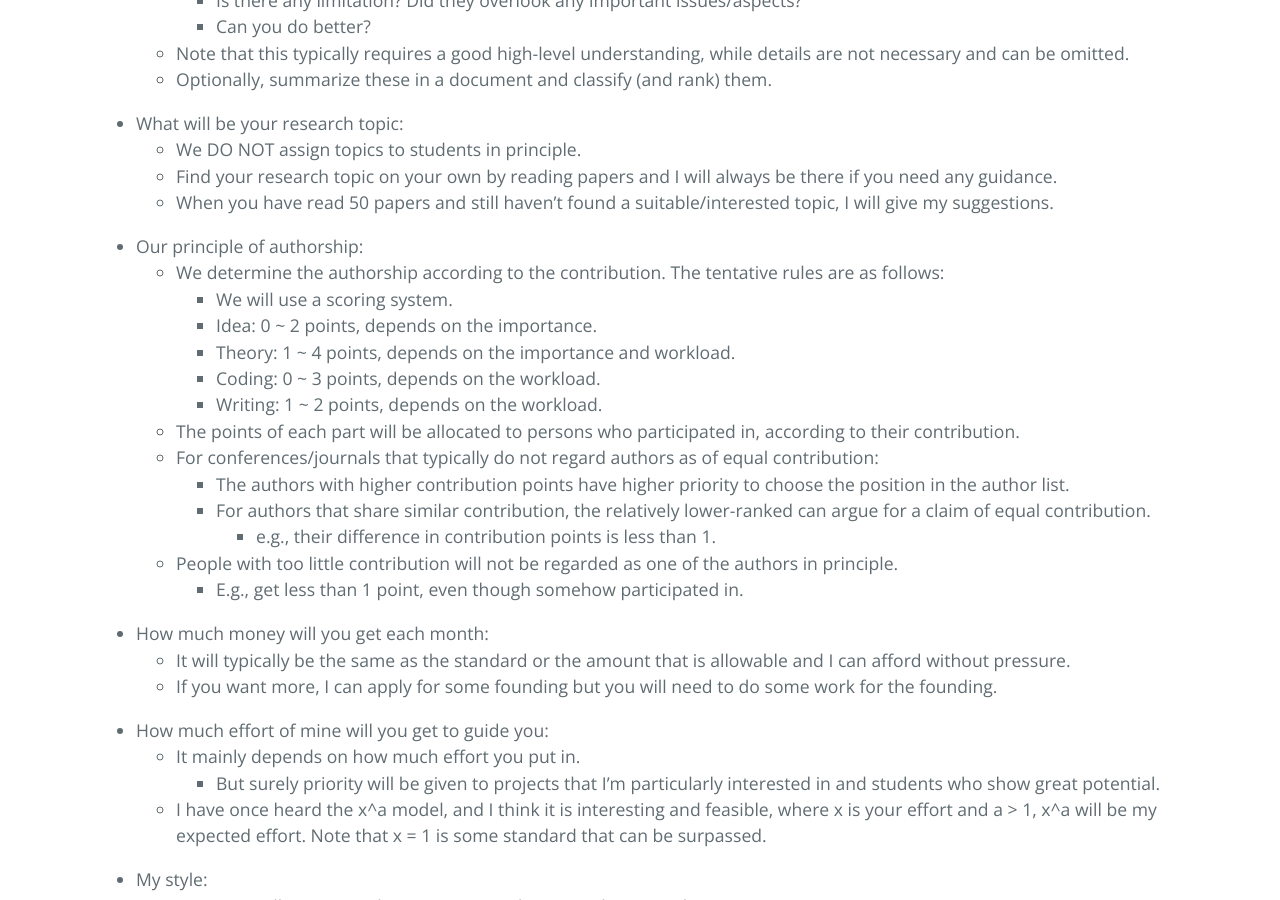
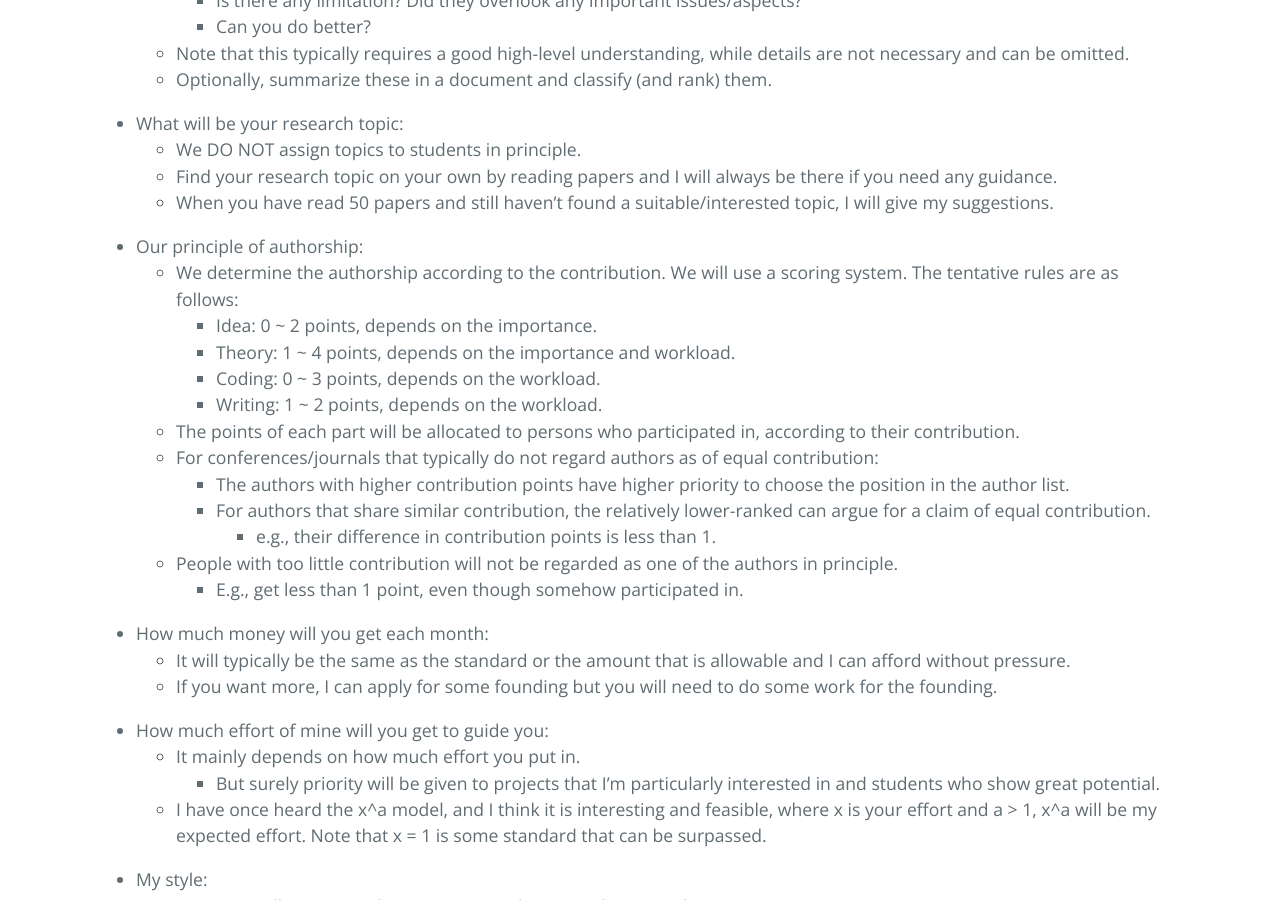
Before and after one commit to ZhimingZhou/zhimingzhou.github.io, a Jekyll site: the page built from _posts/2021-10-11-Prospective-Students.md, in a window 1280 px wide and 900 px high, scrolled down 959 px. Built offline with Jekyll 4.4.1, drawn with Linux system fonts in a browser that asks for light colours; comment, search, counter and statistics services are not loaded.

```diff
--- a/_posts/2021-10-11-Prospective-Students.md
+++ b/_posts/2021-10-11-Prospective-Students.md
@@ -43,8 +43,7 @@ I’m looking for talented students with enthusiasm for fundamental research in
 
 <!--  -->
 - Our principle of authorship:
-	- We determine the authorship according to the contribution. The tentative rules are as follows:
-		- We will use a scoring system.
+	- We determine the authorship according to the contribution. We will use a scoring system. The tentative rules are as follows:
 		- Idea: 0 ~ 2 points, depends on the importance.
 		- Theory: 1 ~ 4 points, depends on the importance and workload.
 		- Coding: 0 ~ 3 points, depends on the workload.
```
